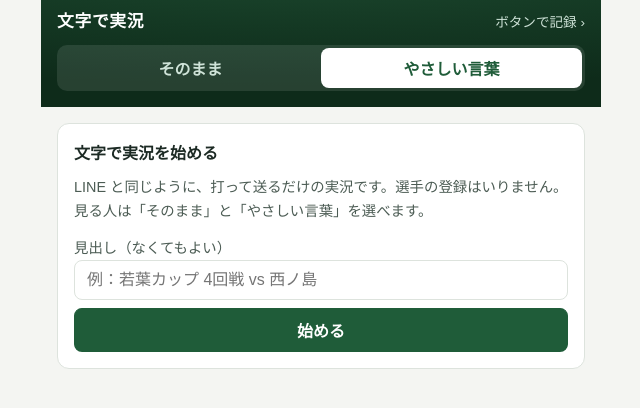
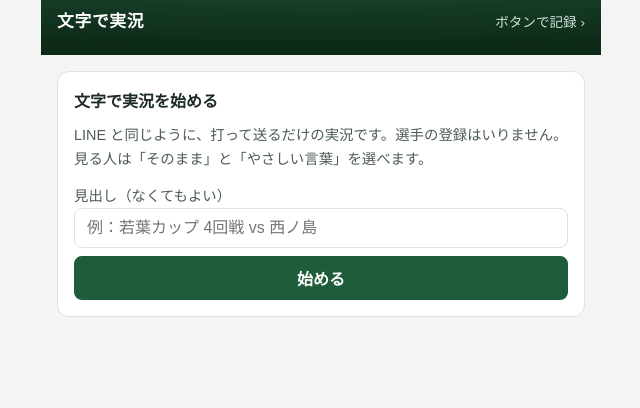
Before and after one commit to shintaro60320-blip/yakyu-jikkyo, a plain HTML site: page moji.html in a window 1280 px wide. Shown: the whole page, without its empty margins (319-959 px from the left). Drawn offline with Linux system fonts and the light colour scheme.

Commit message:
打つ人の画面は打ったまま

```diff
--- a/moji.html
+++ b/moji.html
@@ -258,7 +258,10 @@ const api = {
 // ==== 表示 ====
 const IS_SENDER = !ROOM_VIEW;
 const roomId = () => ROOM_VIEW || S.room;
-function viewMode() { return S.view === 'raw' ? 'raw' : 'easy'; }   // 既定＝やさしい言葉（分からん人のための画面なので）
+// 打つ人の画面は、いつも打ったまま（切り替えも出さん＝とと 2026-11-23「実況者はいつもの打ち方をしたらいい。変な要素入れなくていい」）
+// 見る人の既定＝やさしい言葉（分からん人のための画面なので）
+function viewMode() { return IS_SENDER ? 'raw' : (S.view === 'raw' ? 'raw' : 'easy'); }
+if (IS_SENDER) $('seg').style.display = 'none';
 function setView(m) { S.view = m; saveStore(); render(); }
 document.querySelectorAll('#seg button').forEach(b => b.addEventListener('click', () => setView(b.dataset.mode)));
 
```
